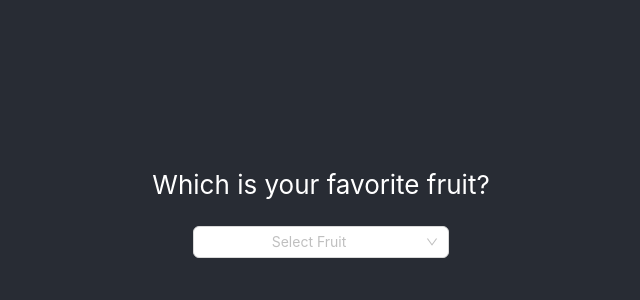
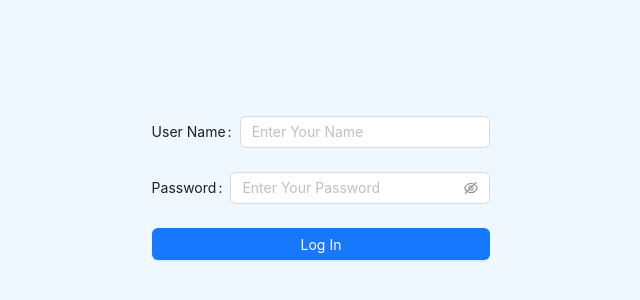
Before and after one commit to Arman170616/ANT-Design-with-React, a React (Create React App) app: page / in a window 1280 px wide. Shown: the part 200-500 px from the top of the page, without its empty margins (319-959 px from the left). Built offline with nearby package versions, Linux system fonts and the light colour scheme.

Commit message:
Form Component

```diff
--- a/src/App.css
+++ b/src/App.css
@@ -14,7 +14,7 @@
 }
 
 .App-header {
-  background-color: #282c34;
+  background-color:aliceblue;
   min-height: 100vh;
   display: flex;
   flex-direction: column;
@@ -36,15 +36,3 @@
     transform: rotate(360deg);
   }
 }
-
-
-.my-button{
-  background-color: #282c34;
-  color: white;
-  border: 1px solid #282c34;
-  border-radius: 5px;
-  padding: 5px 10px;
-  margin: 5px;
-  cursor: pointer;
-  font-size: 16px;
-}
--- a/src/App.js
+++ b/src/App.js
@@ -1,31 +1,32 @@
 import './App.css';
 import React from 'react';
-import {Select} from 'antd';
+import {Form, Input, Button} from 'antd';
 
 
 
 function App() {
-  const fruits = ['Apple', 'Orange', 'Banana', 'Pear'];
+
+
+  const onFinish = (e) => {
+    console.log(e);
+  }
 
   return (
     <div className="App">
       <header className="App-header">
-      <p> Which is your favorite fruit?</p>
-      <Select
-      mode='multiple'
-      maxTagCount={2}
-      placeholder='Select Fruit'
-      style={{width:'20%'}}>
+        <Form onFinish={onFinish}>
+          <Form.Item label="User Name" name="username">
+            <Input placeholder="Enter Your Name" required />
+          </Form.Item>
 
-        {fruits.map((fruit, index) => (
-          <Select.Option key={index} value={fruit}>
-            {fruit}
-          </Select.Option>
-        ))}
+          <Form.Item label="Password" name="password">
+            <Input.Password placeholder="Enter Your Password" required />
+          </Form.Item>
 
-      </Select>
-
-
+          <Form.Item>
+            <Button block type="primary" htmlType="submit">Log In</Button>
+          </Form.Item>
+        </Form>
       </header>
     </div>
   );
```
